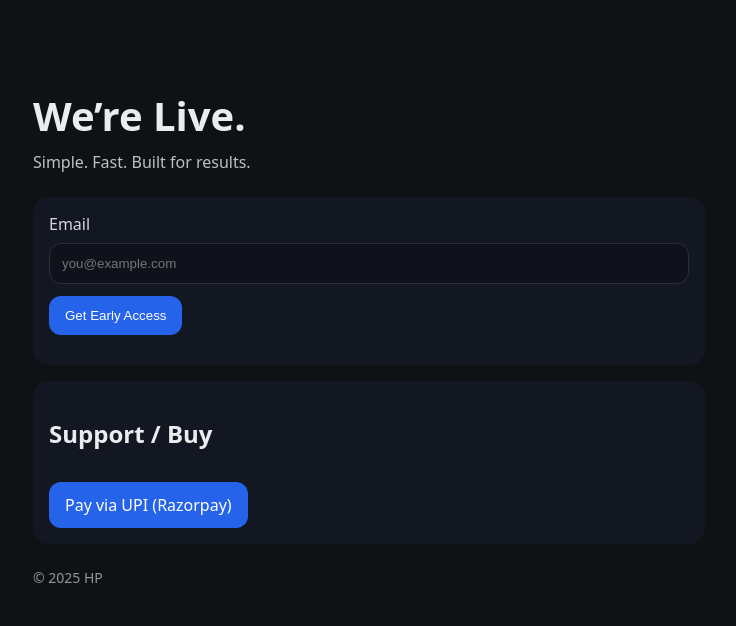
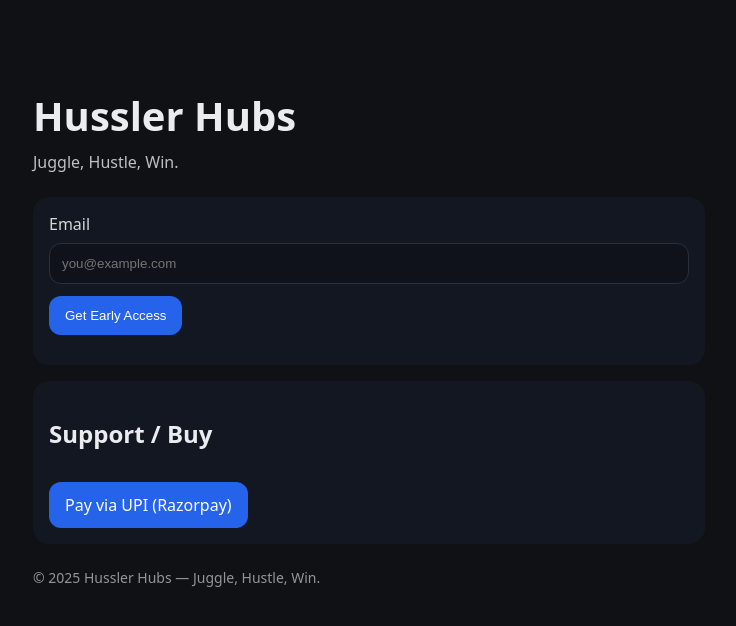
Before and after one commit to avinashambrose-debug/hp-landing, a plain HTML site: page index.html in a window 1280 px wide. Shown: the whole page, without its empty margins (271-1007 px from the left). Drawn offline with Linux system fonts and the light colour scheme.

Commit message:
Rebrand: Hussler Hubs — Juggle, Hustle, Win.

```diff
--- a/index.html
+++ b/index.html
@@ -3,13 +3,13 @@
 <head>
   <meta charset="utf-8" />
   <meta name="viewport" content="width=device-width,initial-scale=1" />
-  <title>HP — Launch</title>
+  <title>Hussler Hubs — Juggle, Hustle, Win.</title>
   <link rel="stylesheet" href="style.css" />
 </head>
 <body>
   <main class="wrap">
-    <h1>We’re Live.</h1>
-    <p class="sub">Simple. Fast. Built for results.</p>
+    <h1>Hussler Hubs</h1>
+    <p class="sub">Juggle, Hustle, Win.</p>
 
     <!-- Lead capture -->
     <form id="lead-form" class="card" method="POST">
@@ -27,7 +27,7 @@
       <a id="pay" href="https://rzp.io/rzp/XM8yWDSK" target="_blank" rel="noopener">Pay via UPI (Razorpay)</a>
     </div>
 
-    <footer>© 2025 HP</footer>
+    <footer>© 2025 Hussler Hubs — Juggle, Hustle, Win.</footer>
   </main>
   <script src="app.js"></script>
 </body>
```
